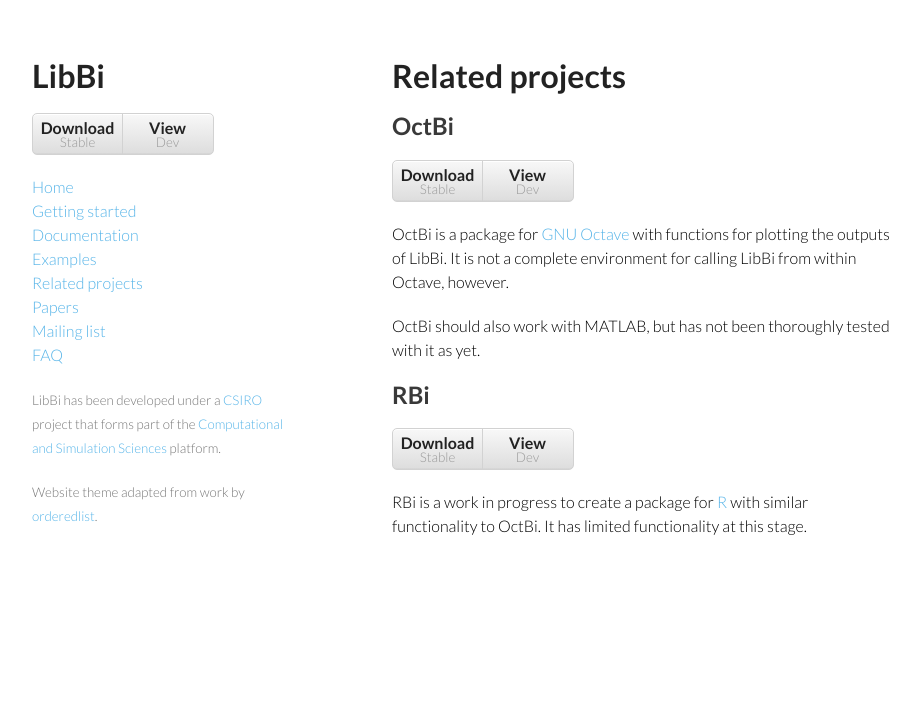
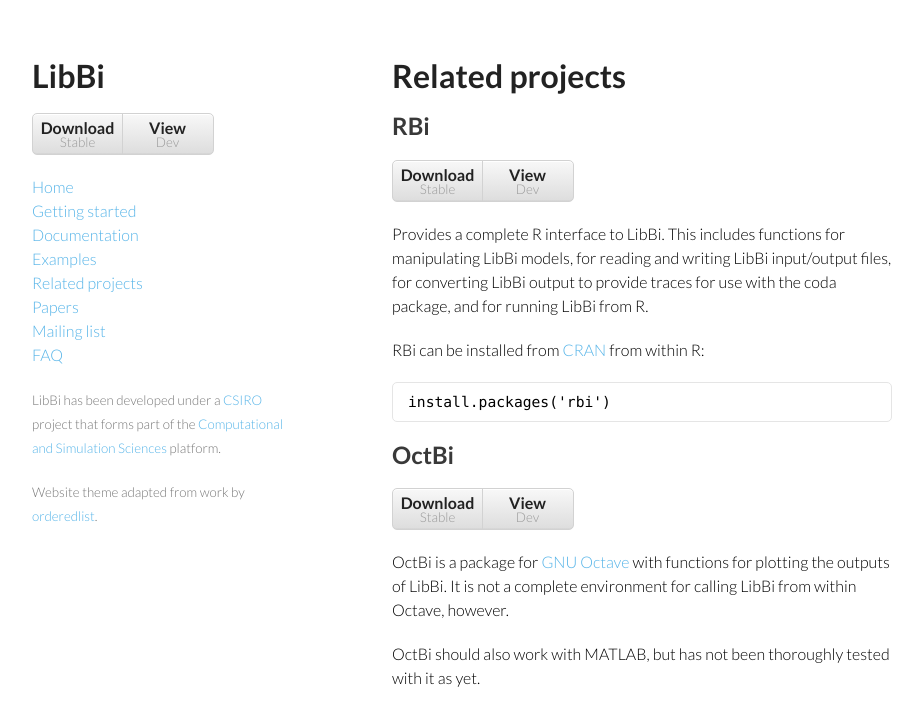
Before and after one commit to lawmurray/LibBi, a Jekyll site: the page built from 30-related.md, in a window 1280 px wide. Shown: the top 726 px of the page, without its empty margins (178-1101 px from the left). Built offline with Jekyll 4.4.1, drawn with Linux system fonts in a browser that asks for light colours.

Commit message:
Updated RBi content.

```diff
--- a/30-related.md
+++ b/30-related.md
@@ -7,6 +7,20 @@
 
 Related projects
 ================
+
+RBi
+---
+
+<ul class="buttons">
+  <li><a href="https://github.com/libbi/RBi/archive/master.tar.gz"><strong>Download</strong> Stable</a></li>
+  <li><a href="https://github.com/libbi/RBi"><strong>View</strong> Dev</a></li>
+</ul>
+
+Provides a complete R interface to LibBi. This includes functions for manipulating LibBi models, for reading and writing LibBi input/output files, for converting LibBi output to provide traces for use with the coda package, and for running LibBi from R.
+
+RBi can be installed from [CRAN](https://cran.r-project.org/web/packages/rbi/index.html) from within R:
+
+    install.packages('rbi')
 
 OctBi
 -----
@@ -22,15 +36,3 @@
 LibBi from within Octave, however.
 
 OctBi should also work with MATLAB, but has not been thoroughly tested with it as yet.
-
-RBi
----
-
-<ul class="buttons">
-  <li><a href="https://github.com/libbi/RBi/archive/master.tar.gz"><strong>Download</strong> Stable</a></li>
-  <li><a href="https://github.com/libbi/RBi"><strong>View</strong> Dev</a></li>
-</ul>
-
-RBi is a work in progress to create a package for
-[R](http://www.r-project.org) with similar functionality to OctBi. It has
-limited functionality at this stage.
```
Also changed, not shown: _posts/2016-10-19-LibBi-package-for-R.md (added, +14 -0 lines).
